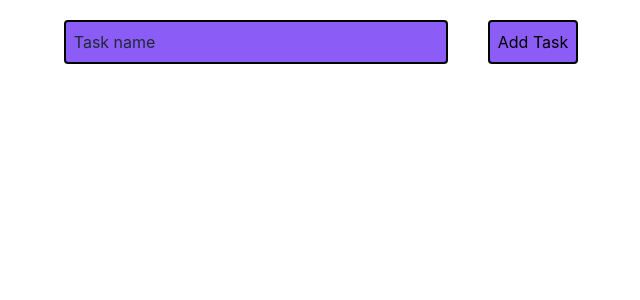
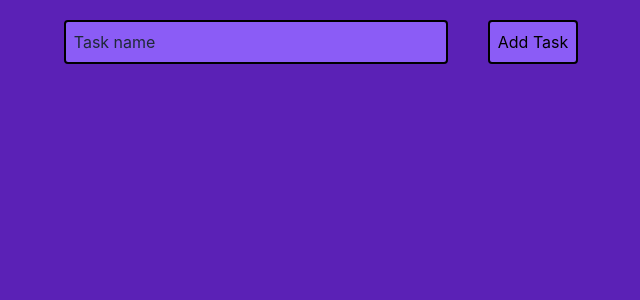
Before and after one commit to feliperflores/react-to-do-list, a React (Create React App) app: page / in a window 1280 px wide. Shown: the top 300 px of the page, without its empty margins (319-959 px from the left). Built offline with nearby package versions, Linux system fonts and the light colour scheme.

Commit message:
Fix background

```diff
--- a/src/App.tsx
+++ b/src/App.tsx
@@ -14,7 +14,7 @@ function App() {
   };
 
   return (
-    <div>
+    <div className="bg-violet-800">
       <AddTaskForm onAddNewTask={addNewTask} />
       <TaskList tasks={tasks} setTasks={setTasks} />
     </div>
```
